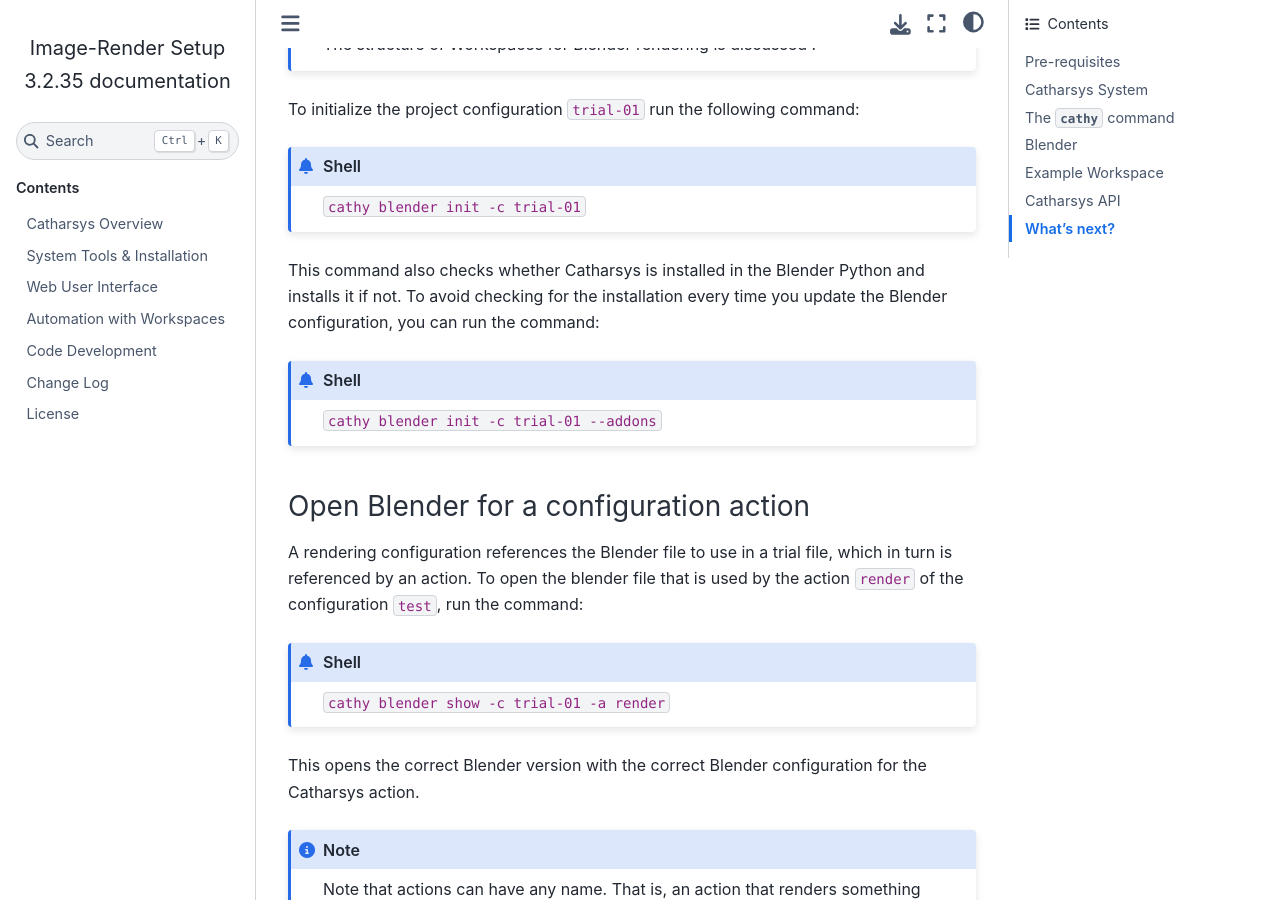
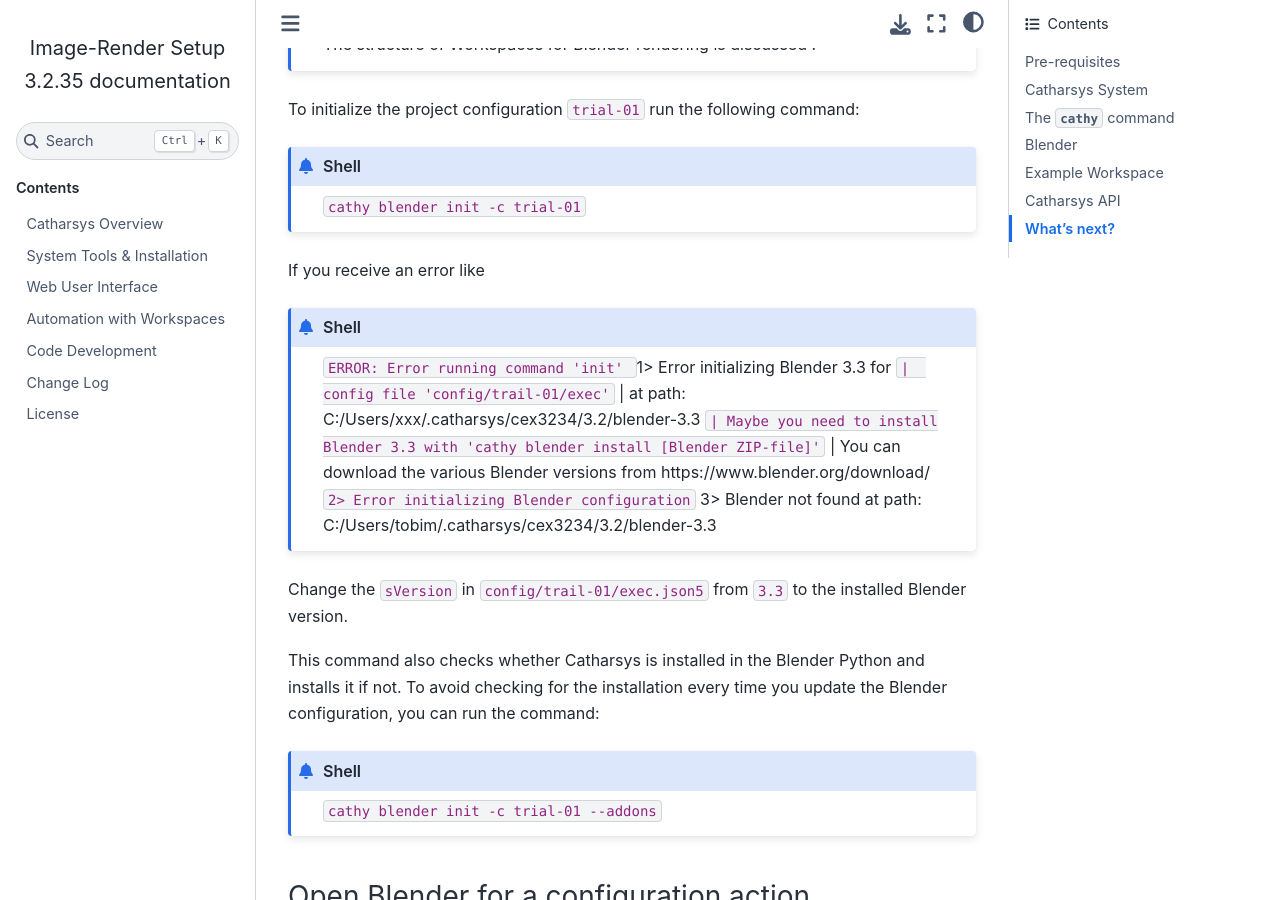
Before and after one commit to boschresearch/image-render-setup, a Sphinx documentation site: the page built from docs/source/setup.md, in a window 1280 px wide and 900 px high, scrolled down 5825 px. Built offline with Sphinx 7.4.7 and the Sphinx Book theme 1.1.4, drawn with Linux system fonts in a browser that asks for light colours; the version number is read from the project's files by our own code.

Commit message:
Update setup.md
Set sVersion in exec.json5

````diff
--- a/docs/source/setup.md
+++ b/docs/source/setup.md
@@ -190,6 +190,18 @@
 ```{admonition} Shell
 `cathy blender init -c trial-01`
 ```
+If you receive an error like
+```{admonition} Shell
+`ERROR: Error running command 'init'
+` 1> Error initializing Blender 3.3 for
+`  |   config file 'config/trail-01/exec'
+`  |   at path: C:/Users/xxx/.catharsys/cex3234/3.2/blender-3.3
+`  | Maybe you need to install Blender 3.3 with 'cathy blender install [Blender ZIP-file]'
+`  | You can download the various Blender versions from https://www.blender.org/download/
+` 2> Error initializing Blender configuration
+` 3> Blender not found at path: C:/Users/tobim/.catharsys/cex3234/3.2/blender-3.3
+```
+Change the `sVersion` in `config/trail-01/exec.json5` from `3.3` to the installed Blender version.
 
 This command also checks whether Catharsys is installed in the Blender Python and installs it if not. To avoid checking for the installation every time you update the Blender configuration, you can run the command:
 
````
